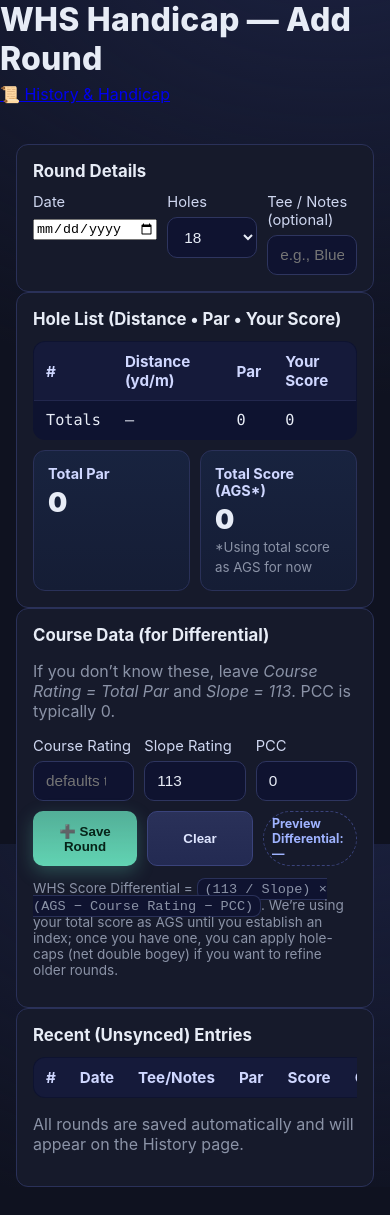
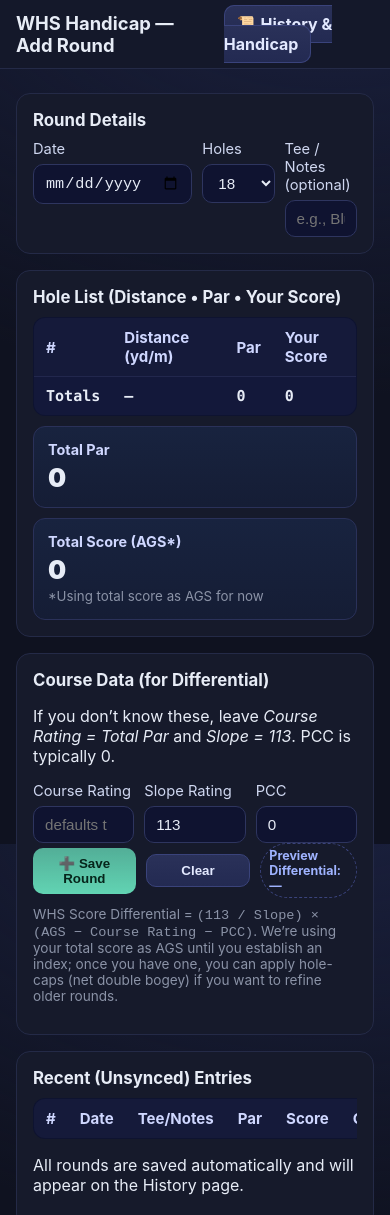
Before and after one commit to Steven0999/Golf-handicap-recorder, a plain HTML site: page index.html in a window 390 px wide. Shown: the top 1215 px of the page. Before the commit the page ends 1187 px from the top, so only its background shows below. Drawn offline with Linux system fonts and the light colour scheme.

Commit message:
Update style.css

```diff
--- a/style.css
+++ b/style.css
@@ -1,127 +1,63 @@
 :root{
   --bg:#0f1220; --panel:#161a2b; --muted:#8b93a7;
-  --text:#e7ecf6; --accent:#62d4b3; --accent-2:#8aa1ff; --danger:#ff7b7b;
+  --text:#e7ecf6; --accent:#62d4b3; --danger:#ff7b7b;
   --ring: 0 0 0 3px color-mix(in oklab, var(--accent), transparent 70%);
   --mono: ui-monospace, SFMono-Regular, Menlo, Consolas, "Liberation Mono", monospace;
-  --round: 12px;
 }
 *{box-sizing:border-box}
 html,body{height:100%}
 body{
   margin:0; font-family: Inter, system-ui, -apple-system, Segoe UI, Roboto, Arial, sans-serif;
-  background: radial-gradient(1200px 800px at 85% -10%, #1b2140 0%, transparent 60%) , var(--bg);
+  background: radial-gradient(1200px 800px at 85% -10%, #1b2140 0%, transparent 60%), var(--bg);
   color:var(--text);
 }
-.container{max-width:1100px; margin:40px auto; padding:0 16px;}
-.app{
-  background:linear-gradient(180deg, #171b2c 0%, #14182a 100%);
-  border:1px solid #242a47; border-radius:16px; padding:20px; box-shadow: 0 10px 40px rgba(0,0,0,.35);
-  backdrop-filter: blur(8px);
+a{color:inherit; text-decoration:none}
+.container{max-width:1100px; margin:24px auto 60px; padding:0 16px;}
+.topbar{
+  display:flex; align-items:center; justify-content:space-between; gap:12px;
+  padding:12px 16px; border-bottom:1px solid #242a47; background:#14182a;
 }
-h1{margin:0 0 6px 0; font-weight:800; letter-spacing:.2px}
-p.sub{margin:0 0 18px 0; color:var(--muted)}
-
-.grid{
-  display:grid; gap:16px;
-  grid-template-columns: repeat(12, 1fr);
-  align-items: start;
+.topbar h1{margin:0; font-size:1.15rem}
+.btn{
+  background: linear-gradient(180deg, color-mix(in oklab, var(--accent) 80%, #fff 0%), var(--accent));
+  color:#06251b; padding:8px 12px; border-radius:10px; font-weight:700; border:none; cursor:pointer;
+}
+.btn.secondary{
+  background: linear-gradient(180deg, #2a3159, #232a52); color:#e3e9ff; border:1px solid #3a437b;
 }
 .panel{
-  background:var(--panel); border:1px solid #2a3159; border-radius:var(--round); padding:16px;
+  background:#161a2b; border:1px solid #242a47; border-radius:14px; padding:16px; margin-top:16px;
 }
-.panel h2{margin:0 0 12px 0; font-size:1.05rem}
-.panel small{color:var(--muted)}
-.card {border:1px dashed #2a3159; border-radius:var(--round); padding:12px}
-.muted{color:var(--muted)}
+h2{margin:0 0 10px 0; font-size:1.05rem}
 label{display:block; font-size:.92rem; margin-bottom:6px; color:#cfd7f0}
-.with-info{display:flex; align-items:center; gap:8px}
-.info-btn{
-  display:inline-grid; place-items:center; width:22px; height:22px; padding:0; border-radius:50%;
-  border:1px solid #3a437b; color:#cfe1ff; background:#0f1330; cursor:pointer; font-weight:800; line-height:1;
-}
-.info-btn:hover{box-shadow: var(--ring); border-color:var(--accent)}
-input[type="number"], input[type="text"], select{
-  width:100%; padding:10px 12px; border-radius:10px; border:1px solid #2e355f;
-  background:#0f1330; color:var(--text); outline:none; transition:.15s border, .15s box-shadow;
-  font-size:0.96rem;
+input[type="number"], input[type="date"], input[type="text"], select{
+  width:100%; padding:9px 11px; border-radius:10px; border:1px solid #2e355f;
+  background:#0f1330; color:var(--text); outline:none; transition:.15s border, .15s box-shadow; font-size:.95rem;
 }
 input:focus, select:focus{border-color:var(--accent); box-shadow: var(--ring);}
-button{
-  background: linear-gradient(180deg, color-mix(in oklab, var(--accent) 80%, #fff 0%), var(--accent));
-  color:#072419; border:none; padding:10px 14px; border-radius:10px; font-weight:700; cursor:pointer;
-  transition: transform .05s ease-in-out, box-shadow .2s; box-shadow: 0 6px 18px rgba(98,212,179,.28);
-}
-button:hover{transform: translateY(-1px)}
-button:active{transform: translateY(0)}
-button.secondary{
-  background: linear-gradient(180deg, #2a3159, #232a52); color:#dfe6ff; box-shadow:none; border:1px solid #3a437b;
-}
-button.danger{
-  background: linear-gradient(180deg, #ff8a8a, #ff7b7b); color:#2a0d0d; box-shadow: 0 6px 18px rgba(255,123,123,.28);
-}
 .row{display:flex; gap:10px; flex-wrap:wrap}
 .row > *{flex:1}
-.rule{border:none; border-top:1px solid #2a3159; margin:16px 0}
-table{
-  width:100%; border-collapse: collapse; overflow:hidden; border-radius:12px; border:1px solid #2a3159;
-  background:#0e1330;
-}
-th, td{padding:10px 12px; text-align:left; border-bottom:1px solid #22274d; font-size:0.95rem}
-th{background:#151a3a; color:#cfd7ff; position:sticky; top:0; z-index:1}
-tr:last-child td{border-bottom:none}
-.mono{font-family:var(--mono)}
+.actions{display:flex; gap:10px; align-items:center}
 .pill{
   display:inline-block; padding:4px 8px; border-radius:999px; font-size:.78rem; font-weight:700;
   color:#0a1f18; background:var(--accent); border:1px solid color-mix(in oklab, var(--accent), black 18%);
 }
-.pill.secondary{background: #7f93ff; color:#0a0e1f}
 .pill.ghost{background:transparent; color:#9fb3ff; border:1px dashed #3a437b}
-.selectedRow{background: linear-gradient(90deg, rgba(98,212,179,.18), transparent 60%)}
-.footnote{font-size:.85rem; color:var(--muted)}
-.totals{
-  display:grid; grid-template-columns: repeat(3, minmax(0,1fr)); gap:14px; margin-top:6px;
-}
+
+.table-wrap{overflow:auto; max-height:420px}
+table{width:100%; border-collapse: collapse; border-radius:12px; overflow:hidden; border:1px solid #2a3159; background:#0e1330}
+th, td{padding:10px 12px; text-align:left; border-bottom:1px solid #22274d; font-size:0.94rem}
+th{background:#151a3a; color:#cfd7ff; position:sticky; top:0}
+tfoot td{background:#13183a; font-weight:800}
+.mono{font-family:var(--mono)}
 .kpi{
   background: linear-gradient(180deg, #18233f, #151d35); border:1px solid #2a3159; border-radius:12px; padding:14px;
+  flex:1; min-width:220px;
 }
 .kpi h3{margin:0; font-size:.9rem; color:#cfd7ff}
-.kpi .value{font-weight:900; font-size:1.7rem; margin-top:4px}
+.kpi .value{font-weight:900; font-size:1.6rem; margin-top:4px}
 .kpi small{color:var(--muted)}
-.actions{display:flex; flex-wrap:wrap; gap:10px; margin-top:10px}
-details summary{cursor:pointer; user-select:none; color:#cfd7ff}
-code.inline{background:#0f1330; border:1px solid #2a3159; padding:.2em .5em; border-radius:8px}
-
-/* Layout tweaks */
-@media (max-width: 900px){
-  .grid{grid-template-columns: 1fr}
+.footnote{font-size:.85rem; color:var(--muted); margin-top:8px}
+.delete-btn{
+  background: linear-gradient(180deg, #ff8a8a, #ff7b7b); color:#2a0d0d; border:none; padding:6px 10px; border-radius:8px; cursor:pointer;
 }
-.grid .panel-left{grid-column: span 5;}
-.grid .panel-right{grid-column: span 7;}
-.table-wrap{overflow:auto; max-height:420px}
-.panel-bottom{margin-top:16px}
-.header-row{align-items:center; justify-content:space-between}
-.data-mgmt{margin-top:12px}
-.detail-row{margin-top:10px}
-
-/* Modal */
-.modal[hidden]{display:none}
-.modal{position:fixed; inset:0; z-index:999}
-.modal-backdrop{
-  position:absolute; inset:0; background:rgba(0,0,20,.65); backdrop-filter: blur(2px);
-}
-.modal-card{
-  position:relative; margin:5vh auto; max-width:900px; background:#111633;
-  border:1px solid #2a3159; border-radius:16px; box-shadow: 0 30px 70px rgba(0,0,0,.45);
-  display:flex; flex-direction:column; max-height:90vh;
-}
-.modal-header{
-  display:flex; align-items:center; justify-content:space-between; gap:10px;
-  padding:14px 16px; border-bottom:1px solid #232a52; background:#151b3f;
-}
-.modal-body{padding:16px; overflow:auto; line-height:1.55; color:#e9eeff}
-.modal-body p{margin:0 0 1em 0}
-.modal-footer{padding:12px 16px; border-top:1px solid #232a52; display:flex; justify-content:flex-end}
-.modal-close{
-  background:transparent; border:1px solid #3a437b; color:#cfe1ff; border-radius:8px; padding:6px 10px; cursor:pointer;
-}
-.modal-close:hover{box-shadow: var(--ring); border-color:var(--accent)}
```
